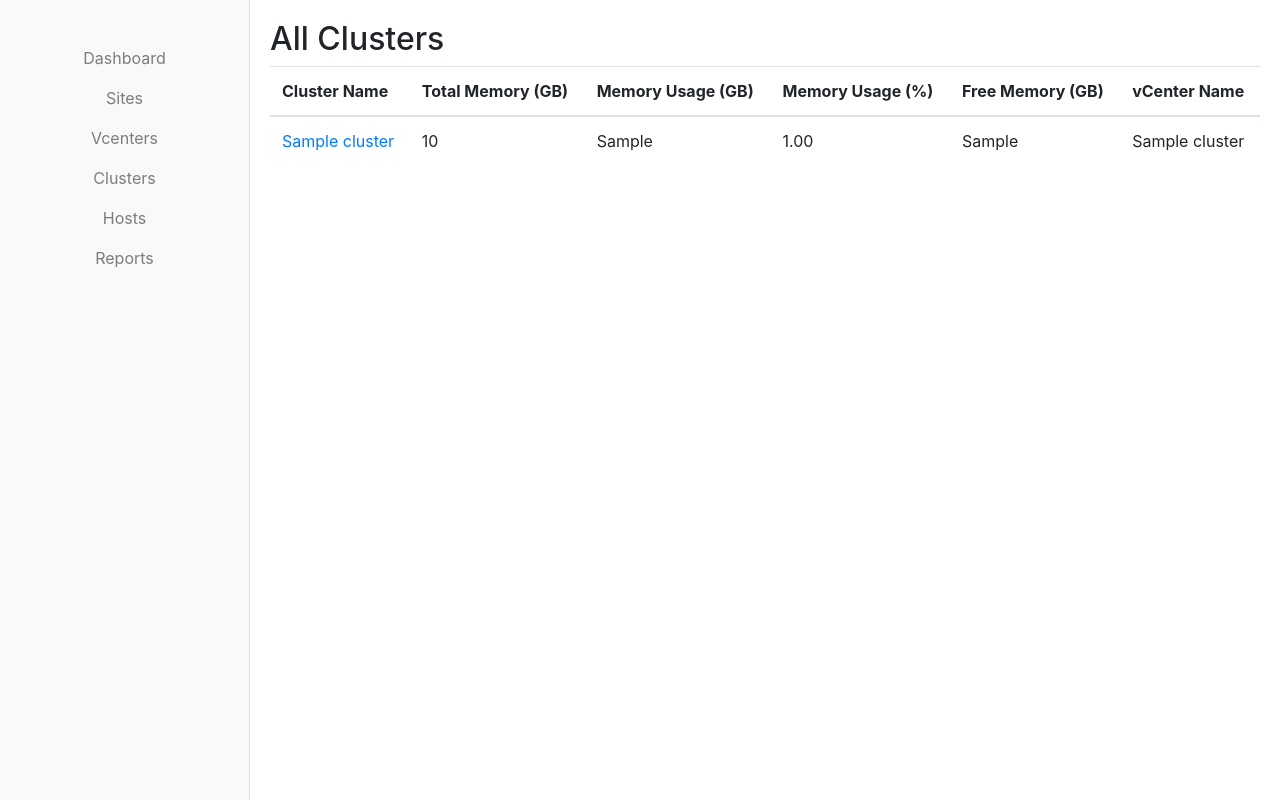
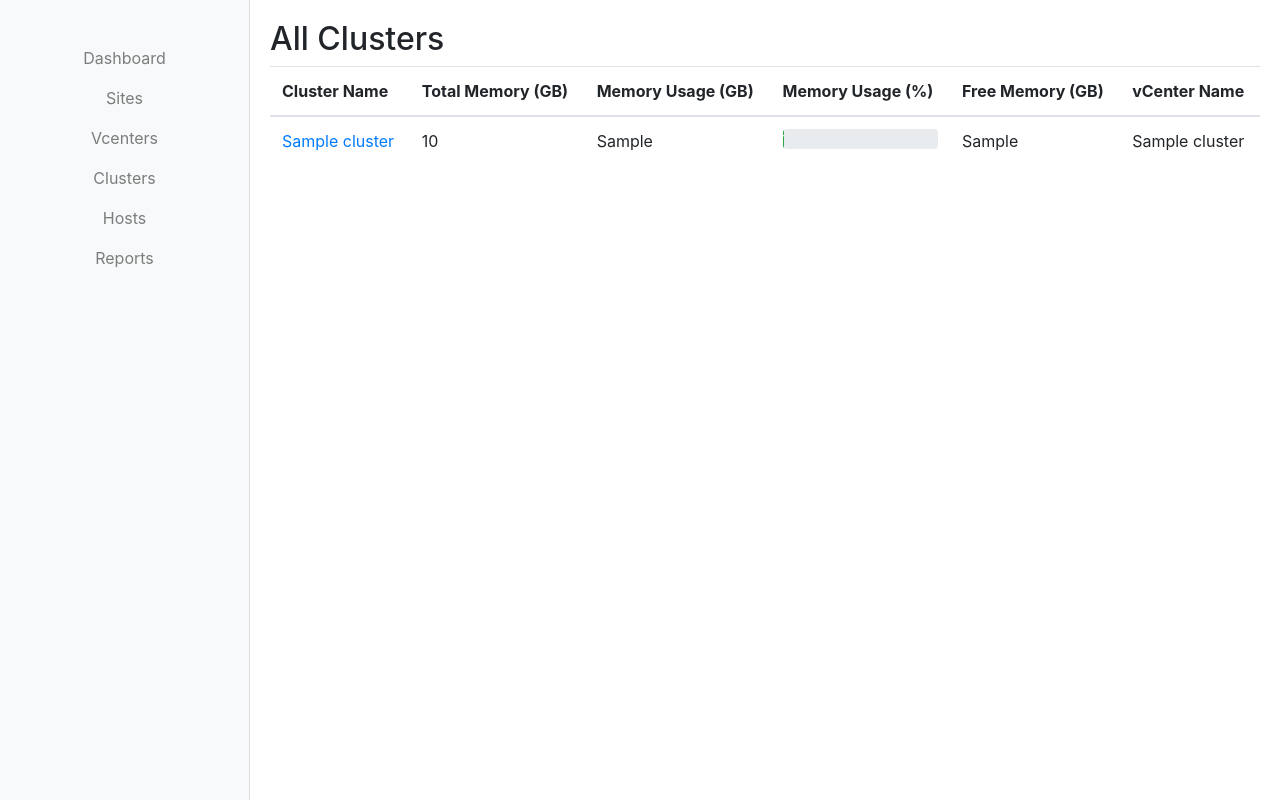
Before and after one commit to jancovic/vcenters_monitor, a Flask app: template templates/clusters.html in a window 1280 px wide. Run offline with Flask 3, Linux system fonts and the light colour scheme; the template is opened without the code that fills it: most values are stand-ins (such as "Sample title", 1, 10 or a date in 2020); parts of the project's set-up code (start-up, migrations or seed data) failed here and were passed over; some libraries are stand-ins or nearby versions.

Commit message:
added memory usage progress bar in clusters templ

```diff
--- a/templates/clusters.html
+++ b/templates/clusters.html
@@ -20,7 +20,11 @@
                         <td><a href="{{ url_for('cluster_detail', vcenter_name=vcenter_name, cluster_name=cluster.cluster_name) }}">{{ cluster.cluster_name }}</a></td>
                         <td>{{ cluster.cluster_total_memory }}</td>
                         <td>{{ cluster.cluster_memory_usage }}</td>
-                        <td>{{ '%0.2f' | format(cluster.memory_usage_percentage) }}</td>
+                        <td>
+                            <div class="progress" style="height: 20px;">
+                                <div class="progress-bar {{ 'bg-success' if cluster.memory_usage_percentage < 50 else 'bg-warning' if cluster.memory_usage_percentage < 75 else 'bg-danger' }}" role="progressbar" style="width: {{ cluster.memory_usage_percentage }}%;" aria-valuenow="{{ cluster.memory_usage_percentage }}" aria-valuemin="0" aria-valuemax="100">{{ '%0.2f' | format(cluster.memory_usage_percentage) }}%</div>
+                            </div>
+                        </td>
                         <td>{{ cluster.cluster_free_memory }}</td>
                         <td>{{ vcenter_name }}</td>
                     </tr>
@@ -29,3 +33,26 @@
         </table>
     </div>
 {% endblock %}
+
+{% block scripts %}
+<script>
+function updateProgressBars() {
+    document.querySelectorAll('.progress-bar').forEach(function(bar) {
+        const usage = parseFloat(bar.getAttribute('aria-valuenow'));
+        bar.style.width = usage + '%';
+        if (usage < 50) {
+            bar.classList.add('bg-success');
+        } else if (usage >= 50 && usage < 75) {
+            bar.classList.add('bg-warning');
+        } else {
+            bar.classList.add('bg-danger');
+        }
+    });
+}
+
+// Call the function to update progress bars on page load
+document.addEventListener('DOMContentLoaded', function() {
+    updateProgressBars();
+});
+</script>
+{% endblock %}
```
